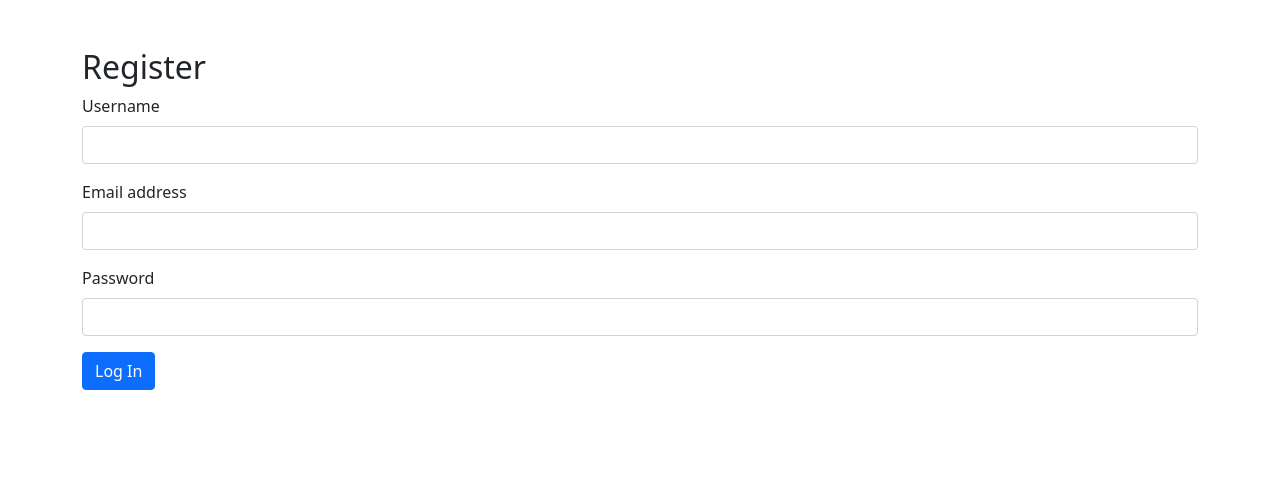
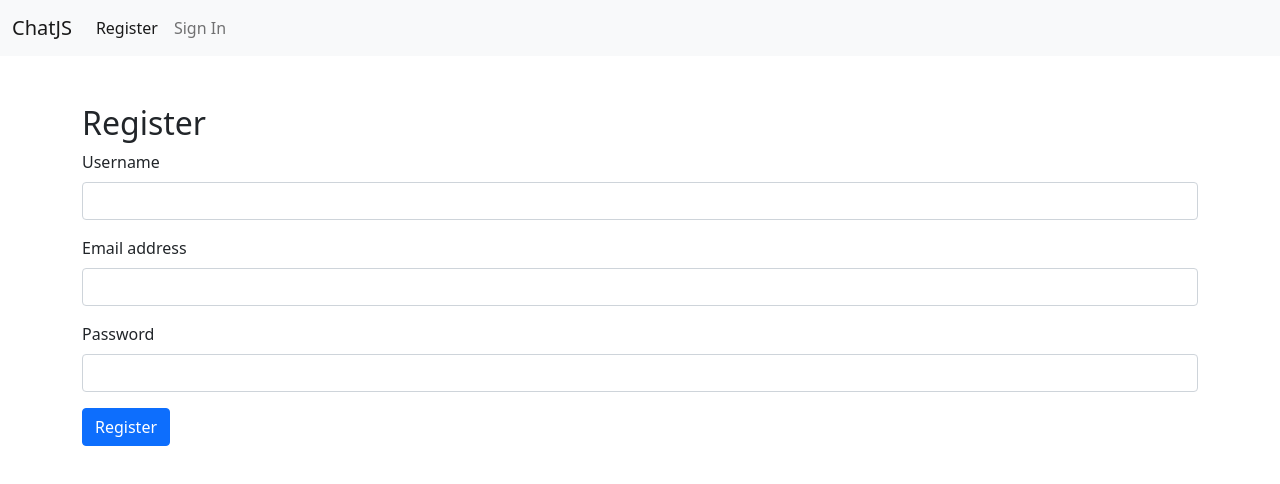
Before and after one commit to AmarTrivedi1/ChatJS, a website: page views/register.html in a window 1280 px wide. Drawn offline with nearby package versions, Linux system fonts and the light colour scheme.

Commit message:
Pushed changes to all pages

```diff
--- a/views/register.html
+++ b/views/register.html
@@ -12,6 +12,32 @@
 </head>
 
 <body>
+    <!--Nav Bar-->
+    <script src="./javascript/header.js"></script>
+    <nav class="navbar navbar-expand-lg navbar-light bg-light">
+        <div class="container-fluid">
+          <a class="navbar-brand" >ChatJS</a>
+          <button class="navbar-toggler" type="button" data-bs-toggle="collapse" data-bs-target="#navbarNav" aria-controls="navbarNav" aria-expanded="false" aria-label="Toggle navigation">
+            <span class="navbar-toggler-icon"></span>
+          </button>
+          <div class="collapse navbar-collapse" id="navbarNav">
+            <ul class="navbar-nav">
+              <li class="nav-item">
+                <a class="nav-link active" aria-current="page" href="./register.html" id="registerLink">Register</a>
+              </li>
+              <li class="nav-item">
+                <a class="nav-link " href="./login.html" id="loginLink">Sign In</a>
+              </li>
+              <li class="nav-item">
+                <a class="nav-link" href="./chatbox.html" id="chatPageLink">Chat Room</a>
+              </li>
+              <!-- This is where we can put in more links -->
+            </ul>
+          </div>
+        </div>
+      </nav>
+
+
     <div class="container mt-5">
         <h2>Register</h2>
         <div id="flashMessage" class="alert alert-success d-none"></div>
@@ -29,7 +55,7 @@
                 <label for="password" class="form-label">Password</label>
                 <input type="password" class="form-control" id="password" required>
             </div>
-            <button type="submit" class="btn btn-primary">Log In</button>
+            <button type="submit" class="btn btn-primary">Register</button>
         </form>
     </div>
 
```
Also changed, not shown: views/chatbox.html (+31 -0 lines), views/login.html (+2 -1 lines).
